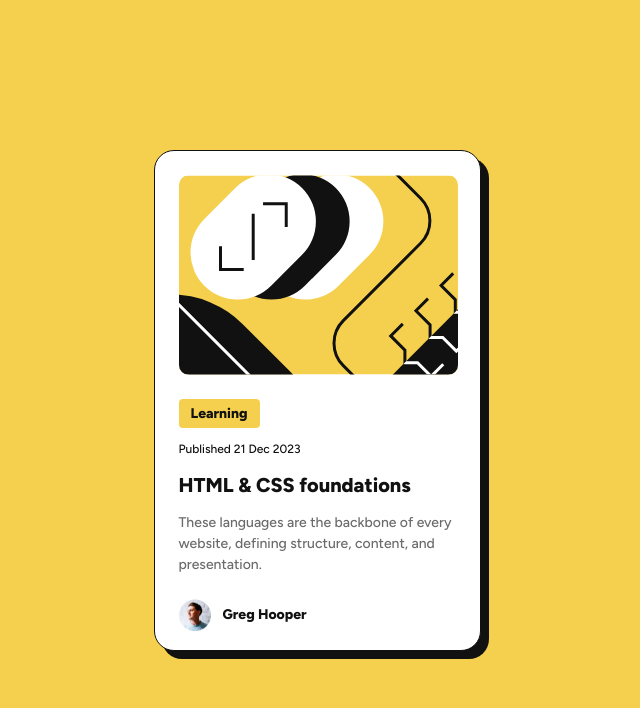
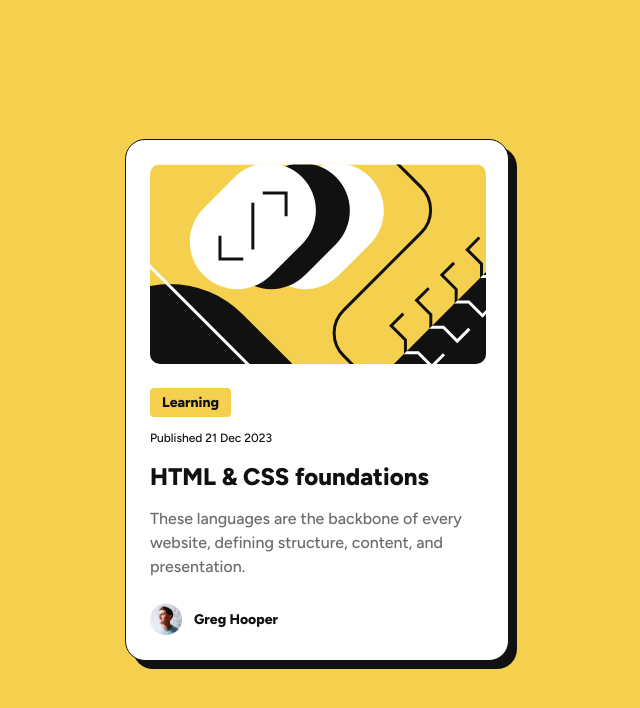
Before and after one commit to przemekkoczwara/blog-preview-card, a website built with Vite: page index.html in a window 1536 px wide. Shown: the whole page, without its empty margins (451-1091 px from the left). Built offline with nearby package versions, Linux system fonts and the light colour scheme.

Commit message:
Add hover to blog card, simple transition & RWD for desktop 1440px

```diff
--- a/src/style.css
+++ b/src/style.css
@@ -108,6 +108,13 @@ body {
   align-items: center;
 }
 
+@media (min-width: 1440px) {
+  .container {
+    min-width: 1024px;
+    padding: 0 32px;
+  }
+}
+
 .card {
   width: 100%;
   max-width: 327px;
@@ -119,6 +126,23 @@ body {
   box-shadow: 8px 8px 0px var(--bg-grey-950);
 }
 
+@media (min-width: 1440px) {
+  .card {
+    width: 100%;
+    max-width: 384px;
+    height: 522px;
+  }
+  .card:hover .card-title {
+    color: var(--bg-yellow);
+    transition: color 0.2s ease-in-out;
+  }
+
+  .card:hover {
+    box-shadow: 12px 12px 0px var(--bg-grey-950);
+    transition: box-shadow 0.2s ease-in-out;
+  }
+}
+
 .card-illustration {
   width: 279px;
   height: 200px;
@@ -126,6 +150,13 @@ body {
   margin-bottom: var(--spacing-300);
   display: block;
   object-fit: cover;
+}
+
+@media (min-width: 1440px) {
+  .card-illustration {
+    width: 336px;
+    height: 200px;
+  }
 }
 
 .card-details {
@@ -146,13 +177,31 @@ body {
   margin-bottom: var(--spacing-150);
 }
 
-.card-title  {
+.card-title {
   display: block;
   margin-bottom: var(--spacing-150);
+}
+
+@media (min-width: 1440px) {
+  .card-title {
+    font-size: var(--fs-24);
+  }
+}
+
+@media (min-width: 1440px) {
+  .card-title:hover {
+    color: var(--bg-yellow);
+  }
 }
 .card-text {
   margin-bottom: var(--spacing-150);
   color: var(--bg-grey-500);
+}
+
+@media (min-width: 1440px) {
+  .card-text {
+    font-size: var(--fs-16);
+  }
 }
 
 .user-card {
```
